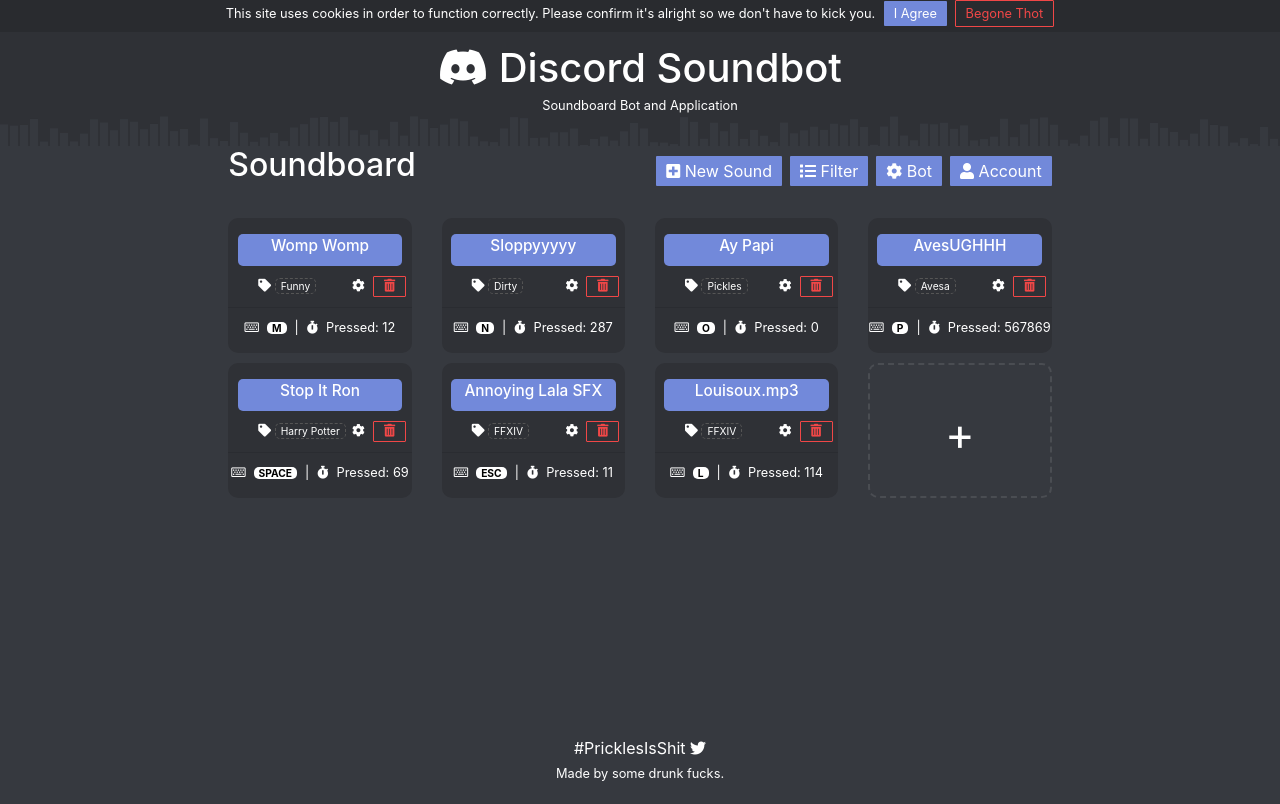
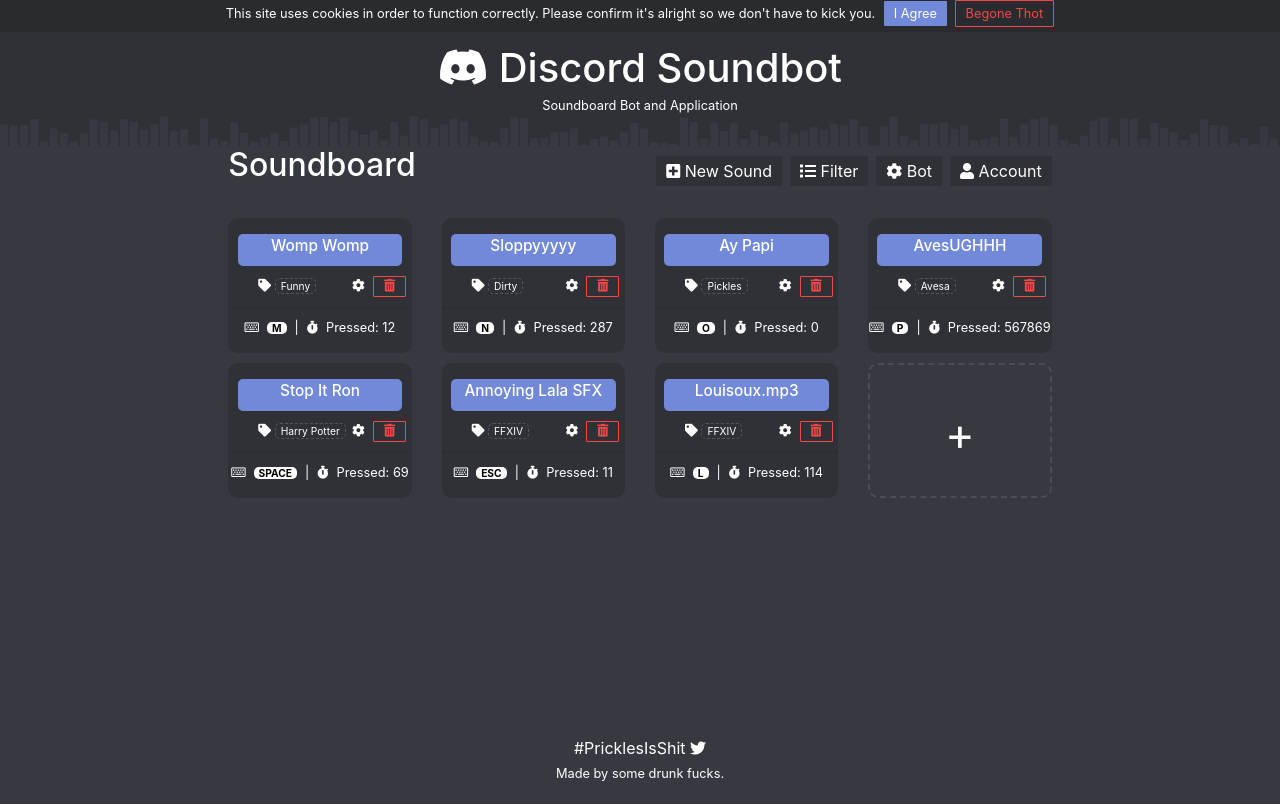
Before and after one commit to riezahughes/ui-graphql-discord, a React (Create React App) app: page /dashboard in a window 1280 px wide. Built offline with nearby package versions, Linux system fonts and the light colour scheme.

Commit message:
Changed the main button colours

```diff
--- a/src/App.css
+++ b/src/App.css
@@ -74,6 +74,18 @@ footer{
   border-radius: 1px;
   border: none;
   padding: 3px 10px;
+}
+
+.discord-btn-maybe{
+  background-color: #2F3136;
+  color: white;
+  border-radius: 1px;
+  border: none;
+  padding: 3px 10px;
+}
+
+.discord-btn-maybe:hover{
+  background-color: #7289DA;
 }
 
 .discord-btn-no{
--- a/src/Dashboard/DashboardContent.js
+++ b/src/Dashboard/DashboardContent.js
@@ -24,16 +24,16 @@ constructor(props){
                     <div className="col-12 col-sm-12 col-md-12 col-lg-5 user-top-buttons">
                         <ul className="list-inline text-center text-lg-right mb-0">
                             <li className="list-inline-item">
-                                <Link to="/dashboard/new"><button class="discord-btn-yes"><i class="fas fa-plus-square"></i> New Sound</button></Link>
+                                <Link to="/dashboard/new"><button class="discord-btn-maybe"><i class="fas fa-plus-square"></i> New Sound</button></Link>
                             </li>
                             <li className="list-inline-item">
-                                <Link to="/dashboard/filter"><button class="discord-btn-yes"><i class="fas fa-list"></i> Filter</button></Link>
+                                <Link to="/dashboard/filter"><button class="discord-btn-maybe"><i class="fas fa-list"></i> Filter</button></Link>
                             </li>
                             <li className="list-inline-item">
-                                <Link to="/dashboard/settings"><button class="discord-btn-yes"><i class="fas fa-cog"></i> Bot</button></Link>
+                                <Link to="/dashboard/settings"><button class="discord-btn-maybe"><i class="fas fa-cog"></i> Bot</button></Link>
                             </li>
                             <li className="list-inline-item">
-                                <Link to="/dashboard/account"><button class="discord-btn-yes"><i class="fas fa-user"></i> Account</button></Link>
+                                <Link to="/dashboard/account"><button class="discord-btn-maybe"><i class="fas fa-user"></i> Account</button></Link>
                             </li>
                         </ul>
                     </div>
```
